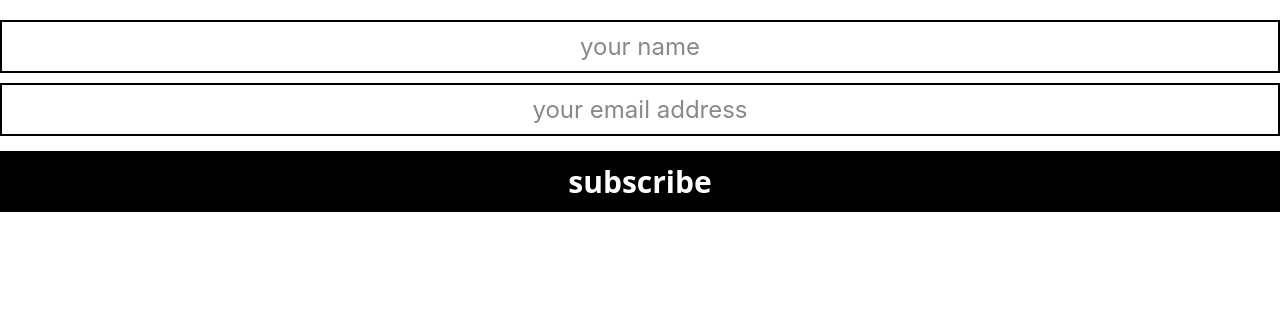
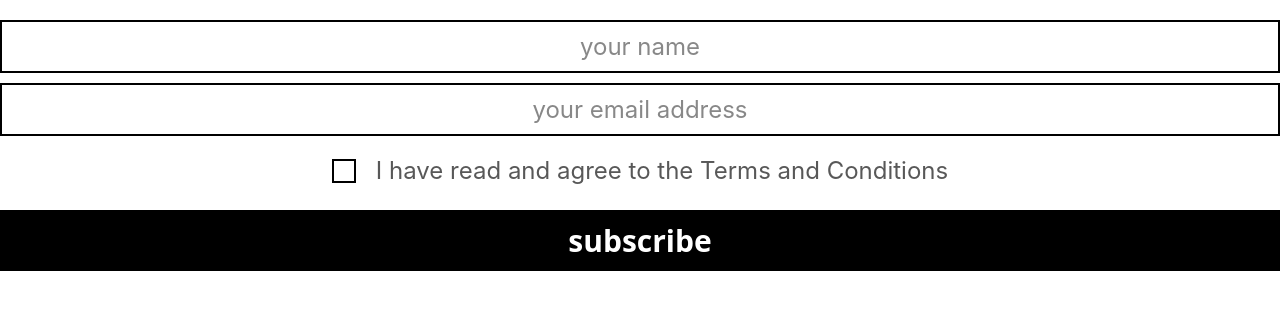
Before and after one commit to zoltanalmodo/ddisco-003, a React (Create React App) app: page /#/form-validation in a window 1280 px wide. Shown: the top 310 px of the page. Built offline with nearby package versions, Linux system fonts and the light colour scheme; no server answers.

Commit message:
FormValidation form updated with terms and conditions checkbox +error works OK

```diff
--- a/src/App.css
+++ b/src/App.css
@@ -138,7 +138,6 @@
   margin-top: 15px;
 }
 
-
 /* ================ remove default form and input tags styling ================ */
 
 form, input {
@@ -163,7 +162,6 @@ input::-webkit-input-placeholder { /* Chrome/Opera/Safari */
   color: #888888;
 }
 
-
 /* ================ remove default form and input tags styling ================ */
 
 .user_input_field {
@@ -177,11 +175,76 @@ input::-webkit-input-placeholder { /* Chrome/Opera/Safari */
   font-size: 24px;
 }
 
-/* ================================================= user input validation ================================================= */
+/* ================================================= Checkbox Styling ================================================= */
+
+.terms_container {
+  display: flex;
+  align-items: center; /* Keeps checkbox and label on the same line */
+  justify-content: center; /* Aligns checkbox and label to the left */
+  gap: 20px;
+  /* width: 100%;
+  border: 2px solid black; */
+  margin: 5px;
+  padding: 10px;
+  flex-direction: row; /* Keeps checkbox and label in the same row */
+  flex-wrap: wrap; /* Allows error message to be below */
+}
+
+.terms_container input[type="checkbox"] {
+  all: unset;
+  width: 20px;
+  height: 20px;
+  border: 2px solid black;
+  cursor: pointer;
+  position: relative;
+  display: flex;
+  align-items: center;
+  justify-content: center;
+}
+
+.terms_container input[type="checkbox"]::before {
+  content: "";
+  position: absolute; /* Ensures it appears inside the checkbox */
+  width: 12px;
+  height: 12px;
+  background-color: black;
+  opacity: 0;
+  transition: opacity 0.2s ease-in-out;
+}
+
+.terms_container input[type="checkbox"]:checked::before {
+  opacity: 1;
+}
+
+.terms_container label {
+  font-size: 24px;
+  opacity: 0.65;
+  cursor: pointer;
+  text-align: center;
+  margin-top: 0; /* Remove extra margin */
+}
+
+.hidden {
+  display: none; /* Hides the label when error message is shown */
+}
+
+/* ================================================= Error Styling ================================================= */
+
+/* Ensure the error message appears below the label when checkbox is not selected */
+.terms_container input[type="checkbox"]:not(:checked) + label + .error_message {
+  display: block; /* Show error message below label when checkbox is unchecked */
+}
+
+.terms_container input[type="checkbox"]:checked + label + .error_message {
+  display: none; /* Hide error message when checkbox is checked */
+}
 
 .error_message {
   color: red;
   font-size: 24px;
+  margin-top: 5px; /* This margin ensures the error is below the label */
+  width: 100%;
+  display: none; /* Initially hidden, only appears when the checkbox is unchecked */
 }
 
 
--- a/src/components/FormValidation.js
+++ b/src/components/FormValidation.js
@@ -1,16 +1,14 @@
 import React, { useState, useContext } from 'react';
 import { GlobalContext } from '../context/GlobalState';
-import { useNavigate } from 'react-router-dom'; // Import useNavigate
+import { useNavigate } from 'react-router-dom';
 
 export const FormValidation = () => {
-  const [formData, setFormData] = useState({ username: '', email: '' });
-  const [errors, setErrors] = useState({ username: '', email: '' });
+  const [formData, setFormData] = useState({ username: '', email: '', termsAccepted: false });
+  const [errors, setErrors] = useState({ username: '', email: '', termsAccepted: '' });
 
-  // Accessing the global state values from context
-  const { globalState, updateUserInfo } = useContext(GlobalContext); // Access updateUserInfo
-  const navigate = useNavigate(); // Initialize useNavigate
+  const { globalState, updateUserInfo } = useContext(GlobalContext);
+  const navigate = useNavigate();
 
-  // Destructure values from globalState (assuming globalState contains the data)
   const {
     currentIndex_001,
     currentIndex_002,
@@ -26,14 +24,13 @@ export const FormValidation = () => {
   } = globalState;
 
   const handleChange = (e) => {
-    const { name, value } = e.target;
-    setFormData({ ...formData, [name]: value });
+    const { name, value, type, checked } = e.target;
+    setFormData({ ...formData, [name]: type === 'checkbox' ? checked : value });
   };
 
   const handleAction = async (e) => {
-    e.preventDefault(); // Prevent default form submission behavior
+    e.preventDefault();
 
-    // Perform validation
     let validationErrors = {};
     let isValid = true;
 
@@ -51,14 +48,16 @@ export const FormValidation = () => {
       isValid = false;
     }
 
+    if (!formData.termsAccepted) {
+      validationErrors.termsAccepted = 'Please accept the terms and conditions.';
+      isValid = false;
+    }
+
     setErrors(validationErrors);
 
-    if (!isValid) {
-      return; // Exit early if validation fails
-    }
+    if (!isValid) return;
 
     try {
-      // Construct the orderData object with all necessary data points
       const orderData = {
         username: formData.username,
         email: formData.email,
@@ -69,33 +68,26 @@ export const FormValidation = () => {
         degree_002,
         degree_003,
         color,
-        colorValue: isPastel === true ? pastelValue : brightValue,
+        colorValue: isPastel ? pastelValue : brightValue,
         selectedSize,
         createdAt: `Date: ${new Date().toLocaleDateString()} / Time: ${new Date().toLocaleTimeString()}`,
         order_number: `order-${Math.floor(Math.random() * 1000) + 1}`,
         order_id: `${Math.random().toString(36).substr(2, 9)}`,
       };
 
-      // Update user info in the global state
       updateUserInfo({
         username: formData.username,
         email: formData.email,
       });
 
-      // Send the data to the database
       const response = await fetch('http://localhost:5000/api/orders', {
         method: 'POST',
-        headers: {
-          'Content-Type': 'application/json',
-        },
-        body: JSON.stringify(orderData), // Send all data
+        headers: { 'Content-Type': 'application/json' },
+        body: JSON.stringify(orderData),
       });
 
       if (response.ok) {
-        // Optionally reset the form
-        setFormData({ username: '', email: '' });
-
-        // Navigate to the confirmation page
+        setFormData({ username: '', email: '', termsAccepted: false });
         navigate('/confirm');
       } else {
         const errorData = await response.json();
@@ -136,6 +128,21 @@ export const FormValidation = () => {
         {errors.email && <p className="error_message">{errors.email}</p>}
       </div>
 
+      {/* Terms and Conditions Checkbox */}
+      <div className="terms_container">
+        <input
+          type="checkbox"
+          id="termsAccepted"
+          name="termsAccepted"
+          checked={formData.termsAccepted}
+          onChange={handleChange}
+        />
+        <label htmlFor="termsAccepted">I have read and agree to the Terms and Conditions</label>
+        {errors.termsAccepted && !formData.termsAccepted && (
+          <p className="error_message">{errors.termsAccepted}</p>
+        )}
+      </div>
+
       <div className="buy_button_container">
         <button className="buy_button" type="submit">subscribe</button>
       </div>
```
Lines whose indentation alone changed are shown as unchanged.
